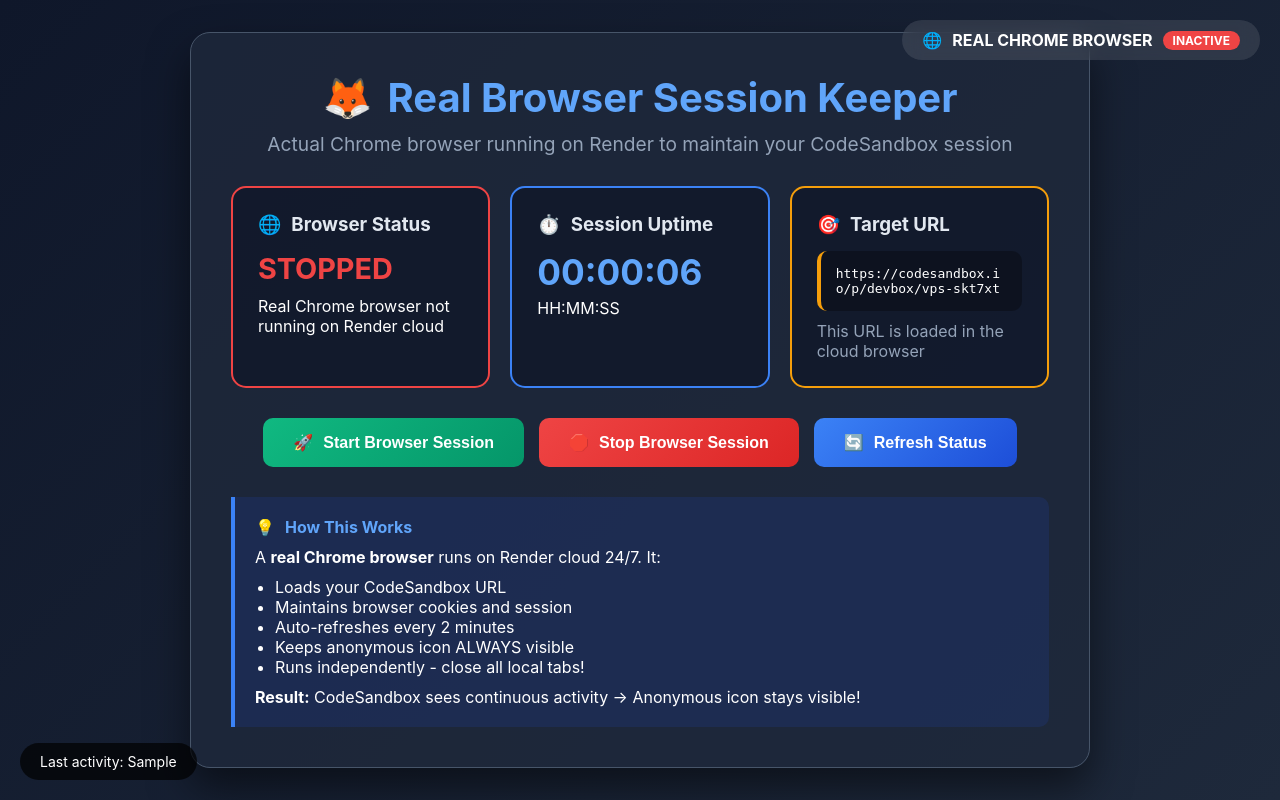
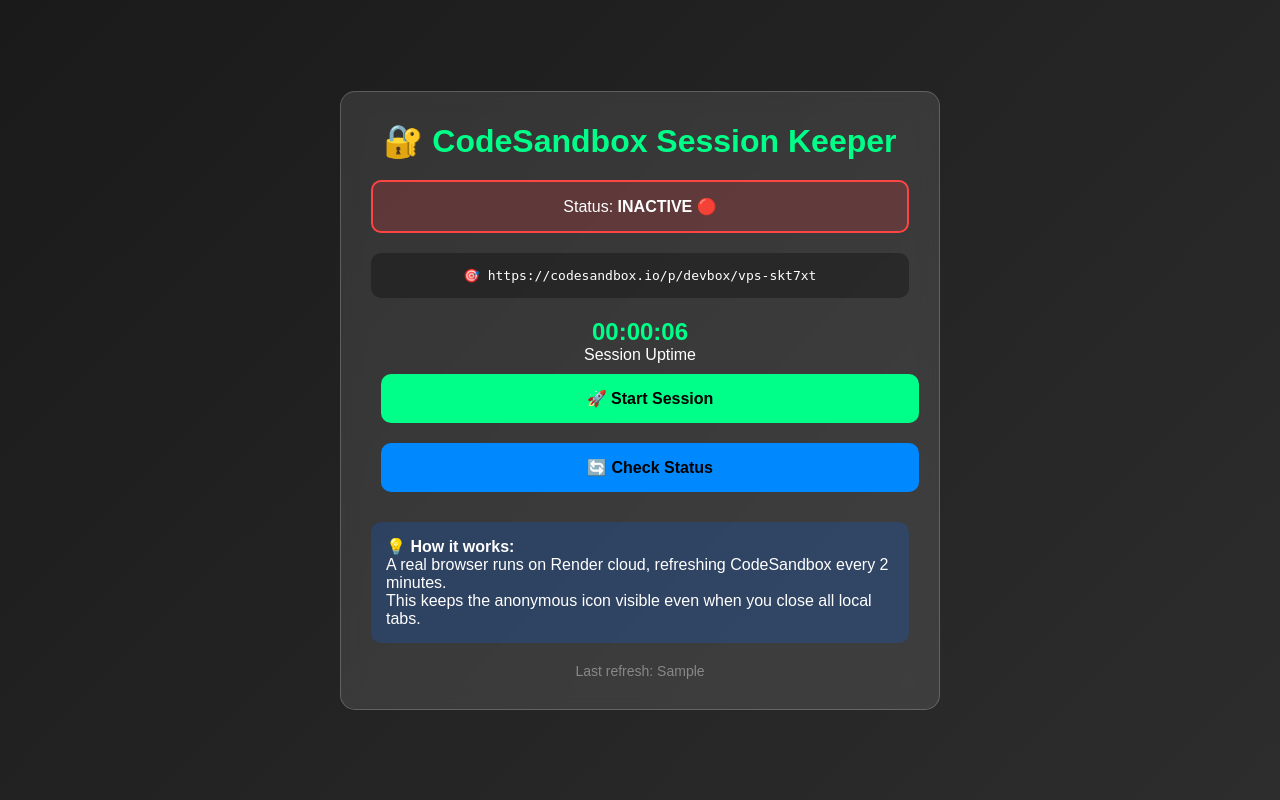
Before and after one commit to Albin123725/RDP, a Flask app: template templates/index.html in a window 1280 px wide. Run offline with Flask 3, Linux system fonts and the light colour scheme; the template is opened without the code that fills it: most values are stand-ins (such as "Sample title", 1, 10 or a date in 2020).

Commit message:
Update index.html

```diff
--- a/templates/index.html
+++ b/templates/index.html
@@ -3,332 +3,174 @@
 <head>
     <meta charset="UTF-8">
     <meta name="viewport" content="width=device-width, initial-scale=1.0">
-    <title>Real Browser Session Keeper</title>
+    <title>CodeSandbox Session Keeper</title>
     <style>
         * { margin: 0; padding: 0; box-sizing: border-box; }
         body {
-            background: linear-gradient(135deg, #0f172a 0%, #1e293b 100%);
+            background: linear-gradient(135deg, #1a1a1a 0%, #2d2d2d 100%);
             color: white;
-            font-family: -apple-system, BlinkMacSystemFont, 'Segoe UI', Roboto, sans-serif;
+            font-family: Arial, sans-serif;
             min-height: 100vh;
             display: flex;
-            flex-direction: column;
             align-items: center;
             justify-content: center;
             padding: 20px;
         }
         .container {
-            background: rgba(30, 41, 59, 0.8);
-            border-radius: 20px;
-            padding: 40px;
-            max-width: 900px;
+            background: rgba(255, 255, 255, 0.1);
+            border-radius: 15px;
+            padding: 30px;
+            max-width: 600px;
             width: 100%;
-            border: 1px solid #475569;
-            box-shadow: 0 20px 40px rgba(0, 0, 0, 0.5);
+            text-align: center;
+            backdrop-filter: blur(10px);
+            border: 1px solid rgba(255, 255, 255, 0.2);
         }
         h1 {
-            color: #60a5fa;
-            text-align: center;
-            margin-bottom: 10px;
-            font-size: 2.5em;
-            display: flex;
-            align-items: center;
-            justify-content: center;
-            gap: 15px;
+            color: #00ff88;
+            margin-bottom: 20px;
         }
-        .subtitle {
-            color: #94a3b8;
-            text-align: center;
-            margin-bottom: 30px;
-            font-size: 1.2em;
+        .status {
+            padding: 15px;
+            border-radius: 10px;
+            margin: 20px 0;
+            background: {{ 'rgba(0, 255, 136, 0.2)' if session_active else 'rgba(255, 68, 68, 0.2)' }};
+            border: 2px solid {{ '#00ff88' if session_active else '#ff4444' }};
         }
-        .status-grid {
-            display: grid;
-            grid-template-columns: repeat(auto-fit, minmax(250px, 1fr));
-            gap: 20px;
-            margin: 30px 0;
-        }
-        .status-card {
-            background: rgba(15, 23, 42, 0.8);
-            border-radius: 15px;
-            padding: 25px;
-            border: 2px solid;
-        }
-        .status-card.browser {
-            border-color: {{ '#10b981' if browser_active else '#ef4444' }};
-        }
-        .status-card.uptime {
-            border-color: #3b82f6;
-        }
-        .status-card.url {
-            border-color: #f59e0b;
-        }
-        .status-card h3 {
-            display: flex;
-            align-items: center;
-            gap: 10px;
-            margin-bottom: 15px;
-            color: #e2e8f0;
-        }
-        .status-value {
-            font-size: 1.8em;
-            font-weight: bold;
-            margin: 10px 0;
-        }
-        .browser-status {
-            color: {{ '#10b981' if browser_active else '#ef4444' }};
-        }
-        .uptime-display {
-            font-size: 2.2em;
-            color: #60a5fa;
-            font-weight: bold;
-            margin: 5px 0;
-        }
-        .url-display {
+        .url-box {
             background: rgba(0, 0, 0, 0.3);
             padding: 15px;
             border-radius: 10px;
-            margin-top: 10px;
+            margin: 20px 0;
             font-family: monospace;
             word-break: break-all;
-            border-left: 4px solid #f59e0b;
-        }
-        .controls {
-            display: flex;
-            gap: 15px;
-            justify-content: center;
-            margin: 30px 0;
-            flex-wrap: wrap;
         }
         .btn {
+            background: {{ '#00ff88' if not session_active else '#ff4444' }};
+            color: black;
+            border: none;
             padding: 15px 30px;
-            border: none;
             border-radius: 10px;
             font-size: 16px;
-            font-weight: 600;
+            font-weight: bold;
             cursor: pointer;
-            display: flex;
-            align-items: center;
-            justify-content: center;
-            gap: 10px;
+            margin: 10px;
+            width: 100%;
             transition: all 0.3s;
-            min-width: 200px;
-        }
-        .btn-start {
-            background: linear-gradient(135deg, #10b981 0%, #059669 100%);
-            color: white;
-        }
-        .btn-stop {
-            background: linear-gradient(135deg, #ef4444 0%, #dc2626 100%);
-            color: white;
-        }
-        .btn-refresh {
-            background: linear-gradient(135deg, #3b82f6 0%, #1d4ed8 100%);
-            color: white;
         }
         .btn:hover {
-            transform: translateY(-3px);
-            box-shadow: 0 10px 20px rgba(0, 0, 0, 0.3);
+            transform: translateY(-2px);
+            box-shadow: 0 5px 15px rgba(0, 0, 0, 0.3);
         }
-        .info-box {
-            background: rgba(30, 64, 175, 0.2);
-            border-left: 4px solid #3b82f6;
-            padding: 20px;
-            margin-top: 30px;
-            border-radius: 0 10px 10px 0;
+        .info {
+            margin-top: 20px;
+            padding: 15px;
+            background: rgba(0, 100, 255, 0.2);
+            border-radius: 10px;
+            text-align: left;
         }
-        .info-box h4 {
-            color: #60a5fa;
-            margin-bottom: 10px;
-            display: flex;
-            align-items: center;
-            gap: 10px;
-        }
-        .cloud-badge {
-            position: fixed;
-            top: 20px;
-            right: 20px;
-            background: rgba(255, 255, 255, 0.1);
-            padding: 10px 20px;
-            border-radius: 50px;
-            backdrop-filter: blur(10px);
-            display: flex;
-            align-items: center;
-            gap: 10px;
+        .timer {
+            margin-top: 20px;
+            font-size: 24px;
             font-weight: bold;
-        }
-        .last-activity {
-            position: fixed;
-            bottom: 20px;
-            left: 20px;
-            background: rgba(0, 0, 0, 0.7);
-            padding: 10px 20px;
-            border-radius: 50px;
-            font-size: 14px;
+            color: #00ff88;
         }
     </style>
 </head>
 <body>
-    <div class="cloud-badge">
-        <span>🌐</span>
-        <span>REAL CHROME BROWSER</span>
-        <span style="background: {{ '#10b981' if browser_active else '#ef4444' }}; padding: 2px 10px; border-radius: 20px; font-size: 12px;">
-            {{ 'ACTIVE' if browser_active else 'INACTIVE' }}
-        </span>
-    </div>
+    <div class="container">
+        <h1>🔐 CodeSandbox Session Keeper</h1>
 
-    <div class="container">
-        <h1>
-            <span>🦊</span>
-            <span>Real Browser Session Keeper</span>
-        </h1>
-        <div class="subtitle">Actual Chrome browser running on Render to maintain your CodeSandbox session</div>
-
-        <div class="status-grid">
-            <div class="status-card browser">
-                <h3><span>🌐</span> Browser Status</h3>
-                <div class="status-value browser-status">
-                    {{ 'RUNNING' if browser_active else 'STOPPED' }}
-                </div>
-                <p>Real Chrome browser {{ 'is active' if browser_active else 'not running' }} on Render cloud</p>
-            </div>
-
-            <div class="status-card uptime">
-                <h3><span>⏱️</span> Session Uptime</h3>
-                <div class="uptime-display">
-                    {{ '%02d'|format(hours) }}:{{ '%02d'|format(minutes) }}:{{ '%02d'|format(seconds) }}
-                </div>
-                <p>HH:MM:SS</p>
-            </div>
-
-            <div class="status-card url">
-                <h3><span>🎯</span> Target URL</h3>
-                <div class="url-display">
-                    https://codesandbox.io/p/devbox/vps-skt7xt
-                </div>
-                <p style="margin-top: 10px; color: #94a3b8;">This URL is loaded in the cloud browser</p>
-            </div>
+        <div class="status">
+            Status: <strong>{{ 'ACTIVE 🟢' if session_active else 'INACTIVE 🔴' }}</strong>
         </div>
 
-        <div class="controls">
-            <button class="btn btn-start" onclick="startBrowser()" {{ 'disabled' if browser_active else '' }}>
-                <span>🚀</span>
-                <span>Start Browser Session</span>
-            </button>
-            <button class="btn btn-stop" onclick="stopBrowser()" {{ 'disabled' if not browser_active else '' }}>
-                <span>🛑</span>
-                <span>Stop Browser Session</span>
-            </button>
-            <button class="btn btn-refresh" onclick="refreshStatus()">
-                <span>🔄</span>
-                <span>Refresh Status</span>
-            </button>
+        <div class="url-box">
+            🎯 https://codesandbox.io/p/devbox/vps-skt7xt
         </div>
 
-        <div class="info-box">
-            <h4><span>💡</span> How This Works</h4>
-            <p>A <strong>real Chrome browser</strong> runs on Render cloud 24/7. It:</p>
-            <ul style="margin: 10px 0 10px 20px;">
-                <li>Loads your CodeSandbox URL</li>
-                <li>Maintains browser cookies and session</li>
-                <li>Auto-refreshes every 2 minutes</li>
-                <li>Keeps anonymous icon ALWAYS visible</li>
-                <li>Runs independently - close all local tabs!</li>
-            </ul>
-            <p><strong>Result:</strong> CodeSandbox sees continuous activity → Anonymous icon stays visible!</p>
+        <div class="timer" id="uptime">
+            {{ '%02d'|format(hours) }}:{{ '%02d'|format(minutes) }}:{{ '%02d'|format(seconds) }}
+        </div>
+        <div>Session Uptime</div>
+
+        <button class="btn" onclick="{{ 'stopSession()' if session_active else 'startSession()' }}">
+            {{ '🛑 Stop Session' if session_active else '🚀 Start Session' }}
+        </button>
+
+        <button class="btn" onclick="checkStatus()" style="background: #0088ff;">
+            🔄 Check Status
+        </button>
+
+        <div class="info">
+            <strong>💡 How it works:</strong><br>
+            A real browser runs on Render cloud, refreshing CodeSandbox every 2 minutes.<br>
+            This keeps the anonymous icon visible even when you close all local tabs.
+        </div>
+
+        <div style="margin-top: 20px; color: #888; font-size: 14px;">
+            Last refresh: {{ last_refresh }}
         </div>
     </div>
 
-    <div class="last-activity">
-        Last activity: {{ last_activity }}
-    </div>
+    <script>
+        // Update uptime
+        function updateUptime() {
+            const el = document.getElementById('uptime');
+            let [h, m, s] = el.textContent.split(':').map(Number);
 
-    <script>
-        // Update uptime counter
-        function updateUptime() {
-            const uptimeElement = document.querySelector('.uptime-display');
-            if (!uptimeElement) return;
+            s++;
+            if (s >= 60) { s = 0; m++; }
+            if (m >= 60) { m = 0; h++; }
 
-            let [hours, minutes, seconds] = uptimeElement.textContent.split(':').map(Number);
-
-            seconds++;
-            if (seconds >= 60) {
-                seconds = 0;
-                minutes++;
-            }
-            if (minutes >= 60) {
-                minutes = 0;
-                hours++;
-            }
-
-            uptimeElement.textContent =
-                `${hours.toString().padStart(2, '0')}:${minutes.toString().padStart(2, '0')}:${seconds.toString().padStart(2, '0')}`;
+            el.textContent = `${h.toString().padStart(2, '0')}:${m.toString().padStart(2, '0')}:${s.toString().padStart(2, '0')}`;
         }
-
-        // Update every second
         setInterval(updateUptime, 1000);
 
-        // Control functions
-        function startBrowser() {
+        // Start session
+        function startSession() {
             fetch('/start')
-                .then(response => response.json())
+                .then(r => r.json())
                 .then(data => {
-                    alert(`✅ ${data.message}\n\nBrowser Active: ${data.browser_active ? 'YES' : 'NO'}`);
+                    alert(data.message);
                     location.reload();
-                })
-                .catch(error => {
-                    alert('Error starting browser: ' + error);
                 });
         }
 
-        function stopBrowser() {
-            if (confirm('Stop the cloud browser session?')) {
+        // Stop session
+        function stopSession() {
+            if (confirm('Stop the cloud session?')) {
                 fetch('/stop')
-                    .then(response => response.json())
+                    .then(r => r.json())
                     .then(data => {
-                        alert(`🛑 ${data.message}`);
+                        alert(data.message);
                         location.reload();
-                    })
-                    .catch(error => {
-                        alert('Error stopping browser: ' + error);
                     });
             }
         }
 
-        function refreshStatus() {
+        // Check status
+        function checkStatus() {
             fetch('/status')
-                .then(response => response.json())
+                .then(r => r.json())
                 .then(data => {
-                    const statusText = data.browser_running ?
-                        `✅ Browser is RUNNING on Render\n\n` +
-                        `Session started: ${new Date(data.session_started).toLocaleString()}\n` +
-                        `Last activity: ${new Date(data.last_activity).toLocaleTimeString()}\n` +
-                        `Uptime: ${Math.floor(data.uptime_seconds / 3600)}h ${Math.floor((data.uptime_seconds % 3600) / 60)}m\n\n` +
-                        `🎯 Anonymous icon should be VISIBLE in CodeSandbox!` :
+                    const status = data.session_active ?
+                        `✅ Session ACTIVE\n\n` +
+                        `Uptime: ${Math.floor(data.uptime_seconds / 3600)}h ${Math.floor((data.uptime_seconds % 3600) / 60)}m\n` +
+                        `Last refresh: ${new Date(data.last_refresh).toLocaleTimeString()}\n\n` +
+                        `Anonymous icon should be VISIBLE!` :
 
-                        `❌ Browser is NOT running\n\n` +
-                        `Click "Start Browser Session" to begin.`;
+                        `❌ Session INACTIVE\n\n` +
+                        `Click "Start Session" to begin.`;
 
-                    alert(statusText);
-                })
-                .catch(error => {
-                    alert('Error checking status: ' + error);
+                    alert(status);
                 });
         }
 
-        // Auto-check status every minute
+        // Auto-check every minute
         setInterval(() => {
             fetch('/health').catch(() => {});
         }, 60000);
-
-        // Show welcome message
-        setTimeout(() => {
-            if ({{ 'true' if browser_active else 'false' }}) {
-                console.log('✅ Real browser session is active on Render cloud');
-            } else {
-                console.log('ℹ️ Click "Start Browser Session" to begin');
-            }
-        }, 1000);
     </script>
 </body>
 </html>
```
